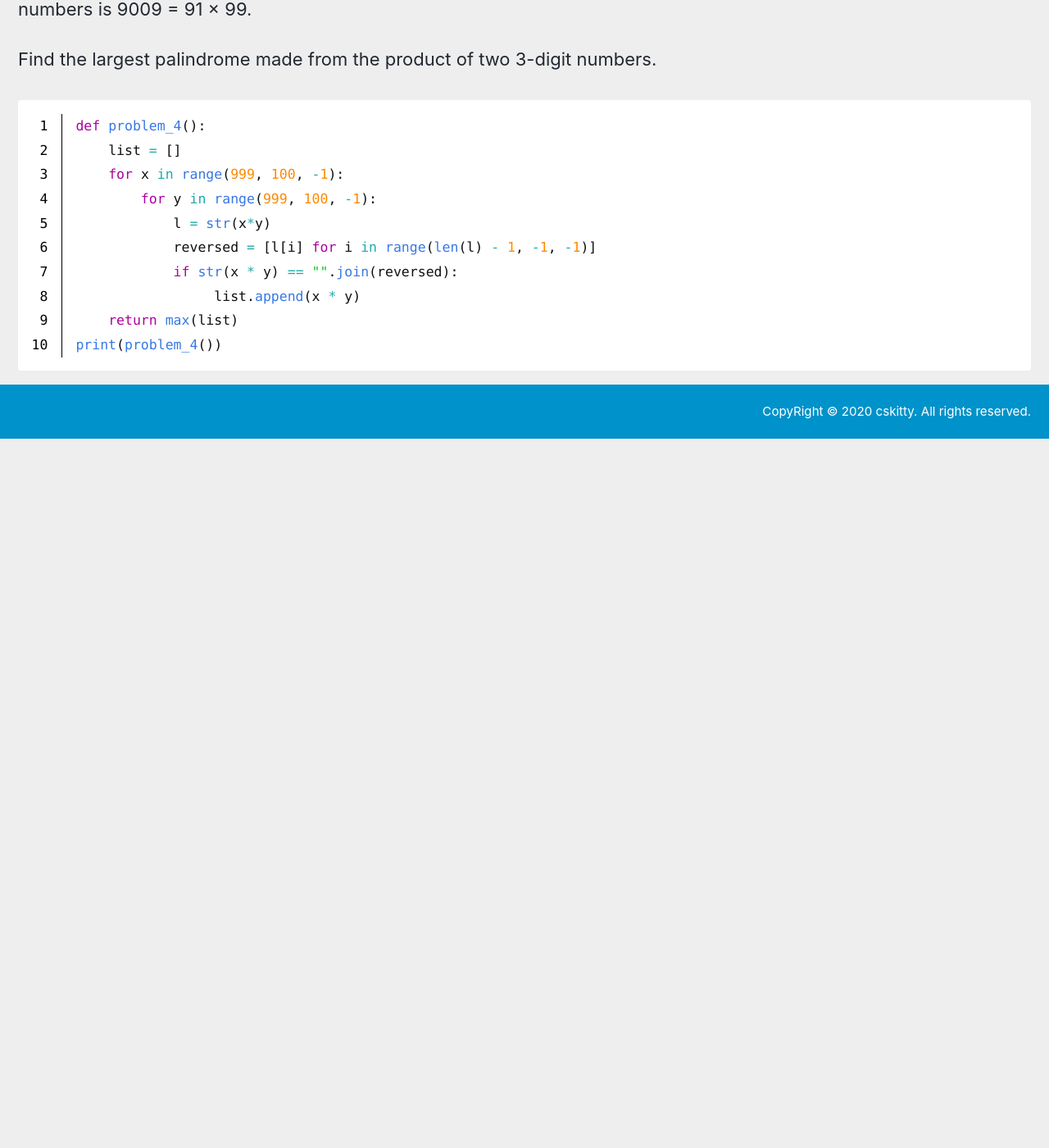
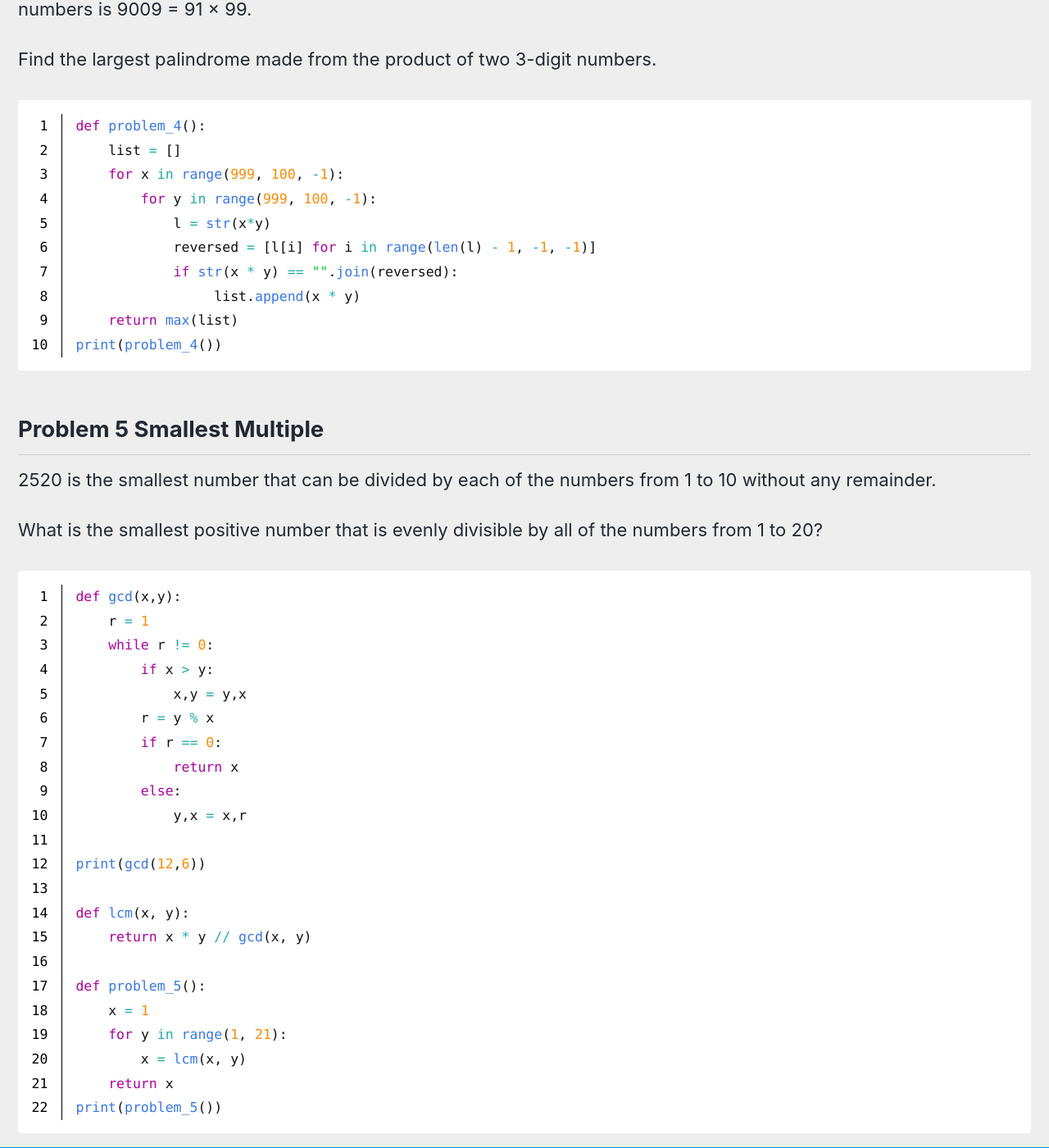
Before and after one commit to cskitty/cskitty.github.io, a Jekyll site: the page built from _posts/2020-04-19-post-project-euler-1.md, in a window 1280 px wide and 1400 px high, scrolled down 3058 px. Shown: the whole window at 82% size. Built offline with Jekyll 4.4.1, drawn with Linux system fonts in a browser that asks for light colours; cached includes are drawn as plain includes; nearby versions of some CDN libraries; before the commit the page ends 3593 px from its top, so only the background shows below that.

Commit message:
Problem 5 done

```diff
--- a/_posts/2020-04-19-post-project-euler-1.md
+++ b/_posts/2020-04-19-post-project-euler-1.md
@@ -101,3 +101,33 @@ def problem_4():
     return max(list)
 print(problem_4())
 {% endhighlight %}
+
+## Problem 5 Smallest Multiple
+2520 is the smallest number that can be divided by each of the numbers from 1 to 10 without any remainder.
+
+What is the smallest positive number that is evenly divisible by all of the numbers from 1 to 20?
+
+{% highlight python linenos %}
+def gcd(x,y):
+    r = 1
+    while r != 0:
+        if x > y:
+            x,y = y,x
+        r = y % x
+        if r == 0:
+            return x
+        else:
+            y,x = x,r
+
+print(gcd(12,6))
+
+def lcm(x, y):
+    return x * y // gcd(x, y)
+
+def problem_5():
+    x = 1
+    for y in range(1, 21):
+        x = lcm(x, y)
+    return x
+print(problem_5())
+{% endhighlight %}
```
Also changed, not shown: 1 other file.
